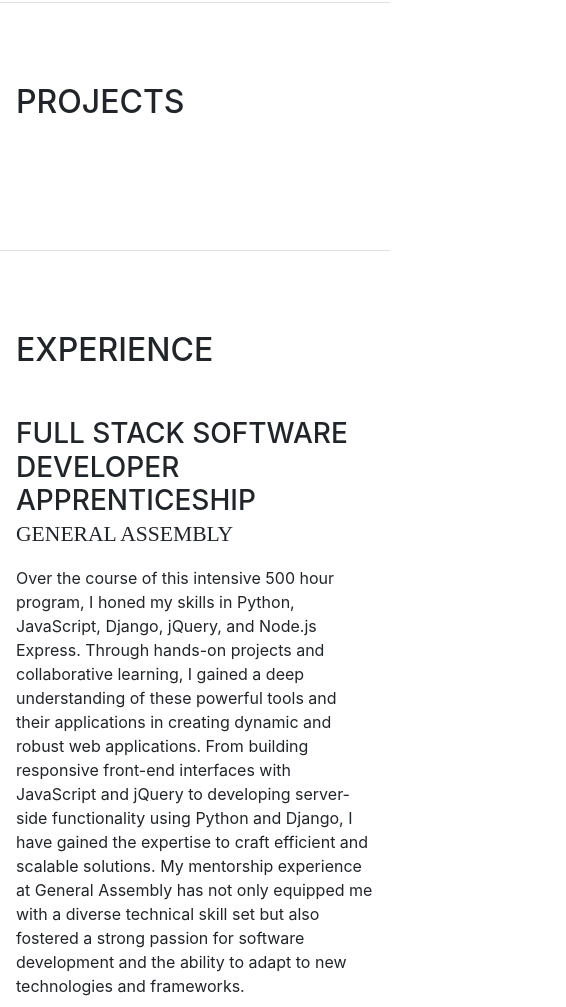
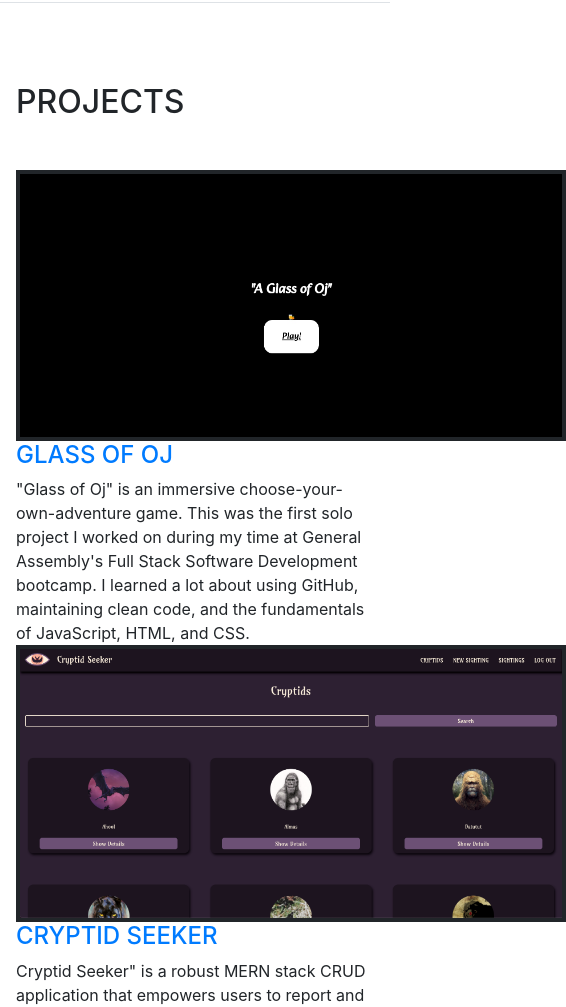
Before and after one commit to Bballard96/Bballard96.github.io, a website with bundled scripts: page index.html in a window 390 px wide. Shown: the part 701-1708 px from the top of the page, 566 px wide, since content can reach past the window. Built offline with nearby package versions, Linux system fonts and the light colour scheme; a web font is replaced by a local one.

Commit message:
remove d-none to fix projects dissapeariung in mobile mode

```diff
--- a/css/resume.css
+++ b/css/resume.css
@@ -121,3 +121,13 @@ a {
   color: #BD5D38; }
   a:hover, a:focus, a:active {
     color: #824027; }
+
+    .d-lg-block {
+      display: block;
+    }
+
+    @media (max-width: 991px) {
+      .d-lg-block {
+        display: block;
+      }
+    }
--- a/index.html
+++ b/index.html
@@ -100,7 +100,7 @@
       <section class="resume-section p-3 p-lg-5 d-flex flex-column" id="projects">
         <div class="my-auto">
           <h2 class="mb-5">Projects</h2>
-          <span class="d-none d-lg-block">
+          <span class="d-lg-block">
             <span>
               <span id="lastPic">
                 <img class="projectPictures" src="img/GlassOJ.jpg" alt="" style="border:4px solid" width="550px">
```
